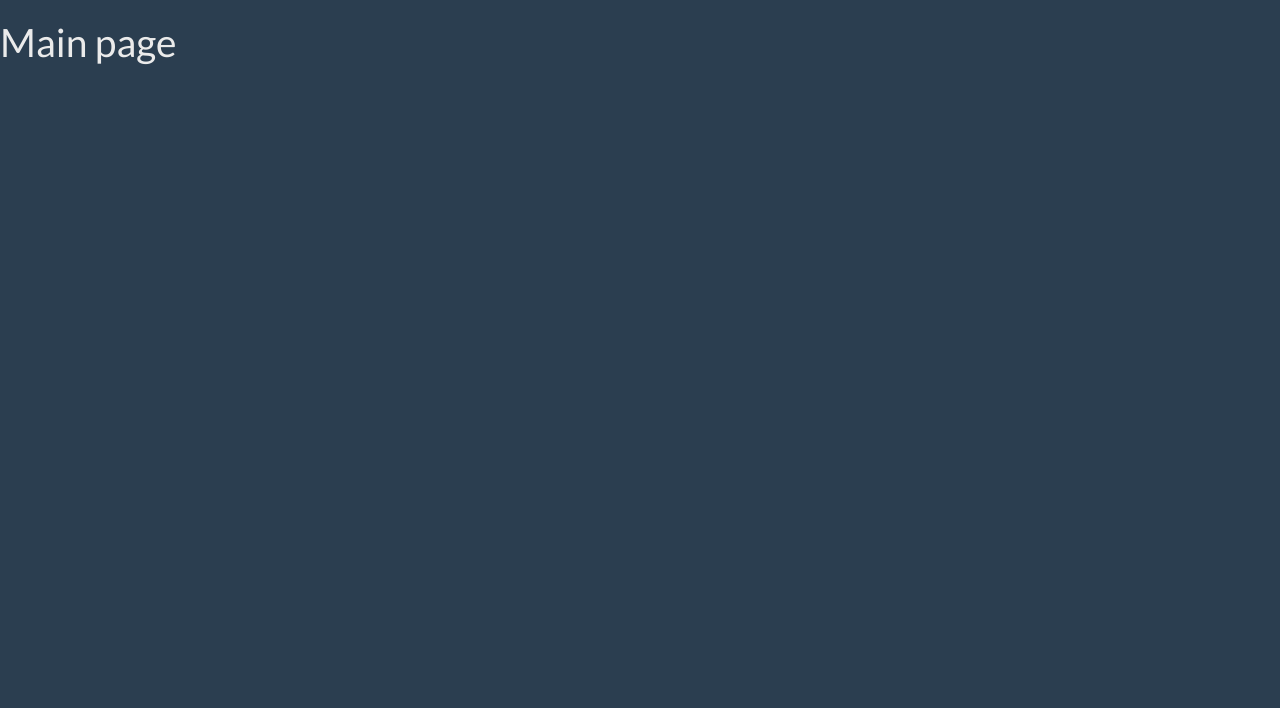
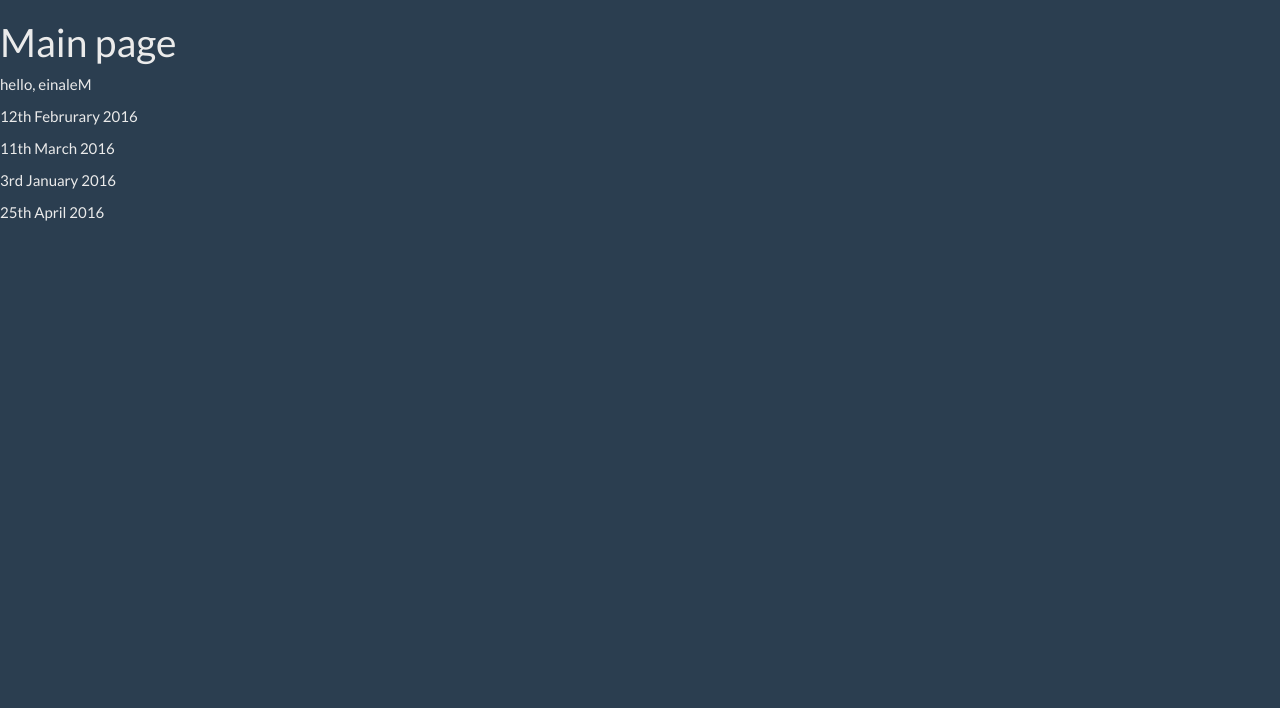
Before and after one commit to melanieberrut/ngRecipes, a website: page public/index.html in a window 1280 px wide. Shown: the top 708 px of the page. Drawn offline with Linux system fonts and the light colour scheme; no server answers.

Commit message:
Custom filters: reverse and date suffixes

```diff
--- /dev/null
+++ b/public/angular/_filters/date-suffix.js
@@ -0,0 +1,22 @@
+angular.module('myRecipes').filter('dateSuffix', dateSuffix);
+
+function dateSuffix($filter) {
+
+	var suffixes = ['th', 'st', 'nd', 'rd'];
+
+	return function(string) {
+		if (string) {
+			// build in date filter conversion
+			var dtfilter = $filter('date')(string, 'dd MMMM yyyy @ H:m:s');
+			// extract day from string
+			var day = parseInt(dtfilter.substr(0, 2));
+			// calculation witch suffix to use
+			var relevantDigits = (day < 30) ? day % 20 : day % 30;
+			// Apply the suffix
+			var suffix = (relevantDigits <= 3) ?  suffixes[relevantDigits] : suffixes[0];
+			// Replace 2 first digit with day+ suffix
+			dtfilter = dtfilter.substr(2);
+			return day + suffix + dtfilter;
+		}
+	};
+}
--- /dev/null
+++ b/public/angular/_filters/reverse.js
@@ -0,0 +1,11 @@
+angular.module('myRecipes').filter('reverse', reverse);
+
+function reverse() {
+	// return a function with string
+	return function(string){
+		if (string) {
+			// return the reserve version of the string
+			return string.split('').reverse().join('');
+		}
+	};
+}
--- a/public/angular/main/main.controller.js
+++ b/public/angular/main/main.controller.js
@@ -1,9 +1,14 @@
 angular.module('myRecipes').controller('MainController', ['$scope', 'RecipeFactory', function($scope, RecipeFactory) {
 
     var vm = this;
+    vm.name = 'Melanie';
 
     RecipeFactory.getAllRecipes().then(function(response){
     	vm.recipes = response;
+    	vm.date1 = '12 Februrary 2016';
+    	vm.date2 = '11 March 2016';
+    	vm.date3 = '03 January 2016';
+    	vm.date4 = '25 April 2016';
     });
 
 }]);
--- a/public/angular/main/main.template.html
+++ b/public/angular/main/main.template.html
@@ -1,4 +1,12 @@
 <h1>Main page</h1>
+
+<p>hello, {{ vm.name | reverse }}</p>
+
+<p>{{ vm.date1 | dateSuffix }}</p>
+<p>{{ vm.date2 | dateSuffix }}</p>
+<p>{{ vm.date3 | dateSuffix }}</p>
+<p>{{ vm.date4 | dateSuffix }}</p>
+
 <ul>
 	<li data-ng-repeat="recipe in vm.recipes">{{ recipe.name }}</li>
 </ul>
--- a/public/index.html
+++ b/public/index.html
@@ -32,6 +32,8 @@
 	<script src="angular/main/main.controller.js"></script>
 	<script src="angular/recipe/recipe.controller.js"></script>
 	<script src="angular/_factories/recipe.js"></script>
+	<script src="angular/_filters/reverse.js"></script>
+	<script src="angular/_filters/date-suffix.js"></script>
 	<script src="jquery/jquery-3.1.1.min.js"></script>
 </body>
 </html>
```
